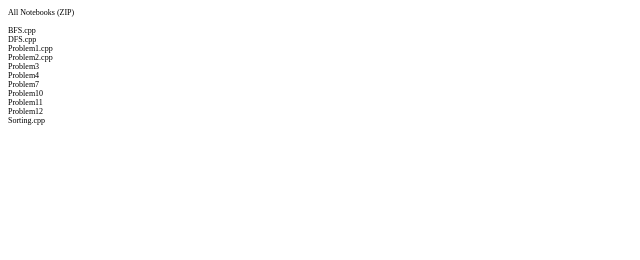
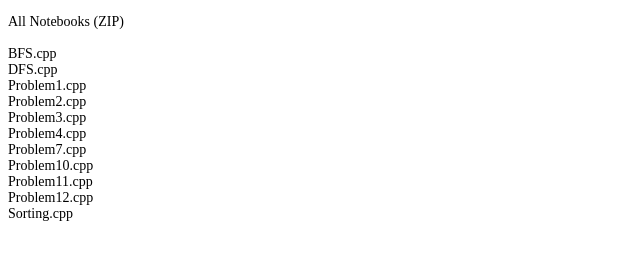
Before and after one commit to TVRBF/DS, a plain HTML site: page index.html in a window 1280 px wide. Shown: the whole page, without its empty margins (0-640 px from the left). Drawn offline with Linux system fonts and the light colour scheme.

Commit message:
Update index.html

```diff
--- a/index.html
+++ b/index.html
@@ -1,32 +1,38 @@
 <!DOCTYPE html>
 <html lang="en">
 <head>
-    <meta charset="UTF-8">
-    <title>Hidden Notebooks</title>
+  <meta charset="UTF-8">
+  <title>Hidden Notebooks</title>
+  <style>
+    body {
+      font-size: 14px;
+    }
+    a {
+      text-decoration: none;
+      color: black;
+    }
+  </style>
 </head>
-<body style="font-size:8px;">
+<body>
 
 <p>
-    <!-- Download all files in one ZIP -->
-    <a href="notebooks.zip" style="text-decoration:none; color:black;" download="notebooks.zip">
-        All Notebooks (ZIP)
-    </a>
-    <br><br>
+  <!-- Download all files in one ZIP -->
+  <a href="notebooks.zip" download>All Notebooks (ZIP)</a>
+  <br><br>
 
-    <!-- Individual file downloads -->
-    <a href="BFS.cpp" style="text-decoration:none; color:black;" download="BFS">BFS.cpp</a><br>
-    <a href="DFS.cpp" style="text-decoration:none; color:black;" download="BT.py">DFS.cpp</a><br>
-    <a href="Problem1.cpp" style="text-decoration:none; color:black;" download="Problem1.cpp">Problem1.cpp</a><br>
-    <a href="Problem2.cpp" style="text-decoration:none; color:black;" download="Problem2.cpp">Problem2.cpp</a><br>
-    <a href="Problem3.cpp" style="text-decoration:none; color:black;" download="Problem3.cpp">Problem3</a><br>
-    <a href="Problem4.cpp" style="text-decoration:none; color:black;" download="Problem4.cpp">Problem4</a><br>
-    <a href="Problem7.cpp" style="text-decoration:none; color:black;" download="Problem7.cpp">Problem7</a><br>
-    <a href="Problem10.cpp" style="text-decoration:none; color:black;" download="Problem10.cpp">Problem10</a><br>
-    <a href="Problem11.cpp" style="text-decoration:none; color:black;" download="Problem11.cpp">Problem11</a><br>
-    <a href="Problem12.cpp" style="text-decoration:none; color:black;" download="Problem12.cpp">Problem12</a><br>
-    <a href="Sorting.cpp" style="text-decoration:none; color:black;" download="Sorting.cpp">Sorting.cpp</a><br>
+  <!-- Individual file downloads -->
+  <a href="BFS.cpp" download>BFS.cpp</a><br>
+  <a href="DFS.cpp" download>DFS.cpp</a><br>
+  <a href="Problem1.cpp" download>Problem1.cpp</a><br>
+  <a href="Problem2.cpp" download>Problem2.cpp</a><br>
+  <a href="Problem3.cpp" download>Problem3.cpp</a><br>
+  <a href="Problem4.cpp" download>Problem4.cpp</a><br>
+  <a href="Problem7.cpp" download>Problem7.cpp</a><br>
+  <a href="Problem10.cpp" download>Problem10.cpp</a><br>
+  <a href="Problem11.cpp" download>Problem11.cpp</a><br>
+  <a href="Problem12.cpp" download>Problem12.cpp</a><br>
+  <a href="Sorting.cpp" download>Sorting.cpp</a><br>
 </p>
 
 </body>
-
 </html>
```
